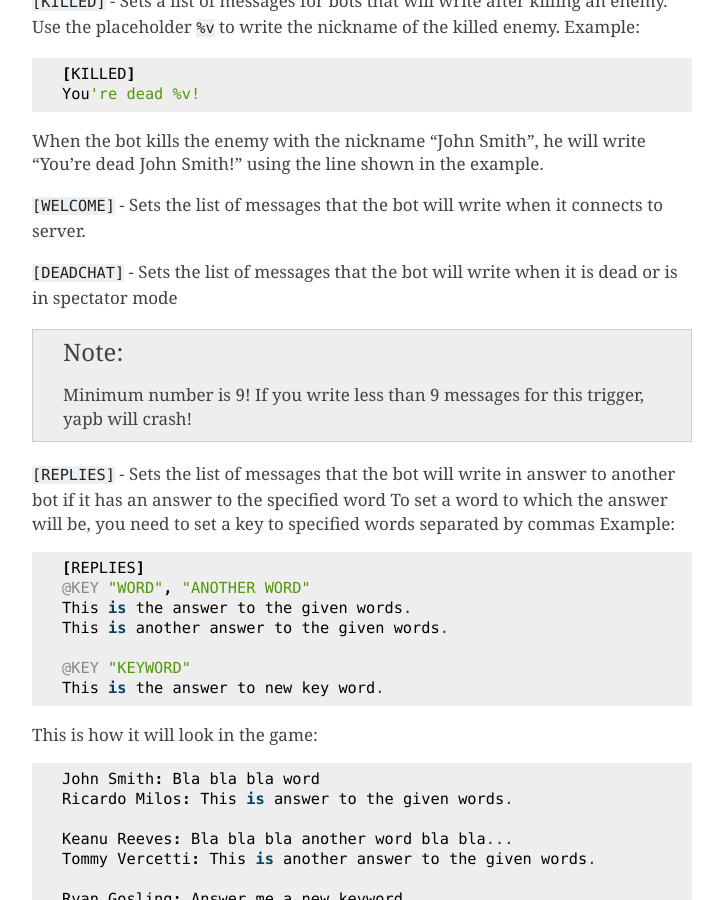
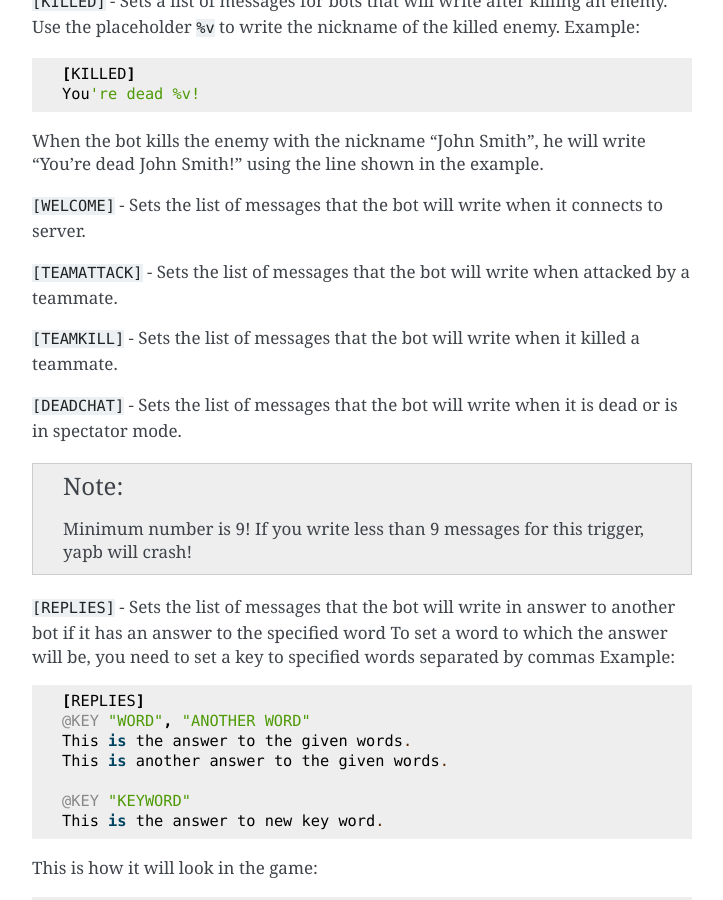
Before and after one commit to yapb/docs, a Sphinx documentation site: the page built from docs/customizing.rst, in a window 1280 px wide and 900 px high, scrolled down 726 px. Shown: the whole window, without its empty margins (388-1111 px from the left). Built offline with Sphinx 7.4.7, drawn with Linux system fonts in a browser that asks for light colours.

Commit message:
Added missing message triggers for teamkillers

```diff
--- a/docs/customizing.rst
+++ b/docs/customizing.rst
@@ -38,7 +38,11 @@ When the bot kills the enemy with the nickname "John Smith", he will write "You'
 
 ``[WELCOME]`` - Sets the list of messages that the bot will write when it connects to server.
 
-``[DEADCHAT]`` - Sets the list of messages that the bot will write when it is dead or is in spectator mode
+``[TEAMATTACK]`` - Sets the list of messages that the bot will write when attacked by a teammate.
+
+``[TEAMKILL]`` - Sets the list of messages that the bot will write when it killed a teammate.
+
+``[DEADCHAT]`` - Sets the list of messages that the bot will write when it is dead or is in spectator mode.
 
 .. note:: Minimum number is 9! If you write less than 9 messages for this trigger, yapb will crash!
 
```
